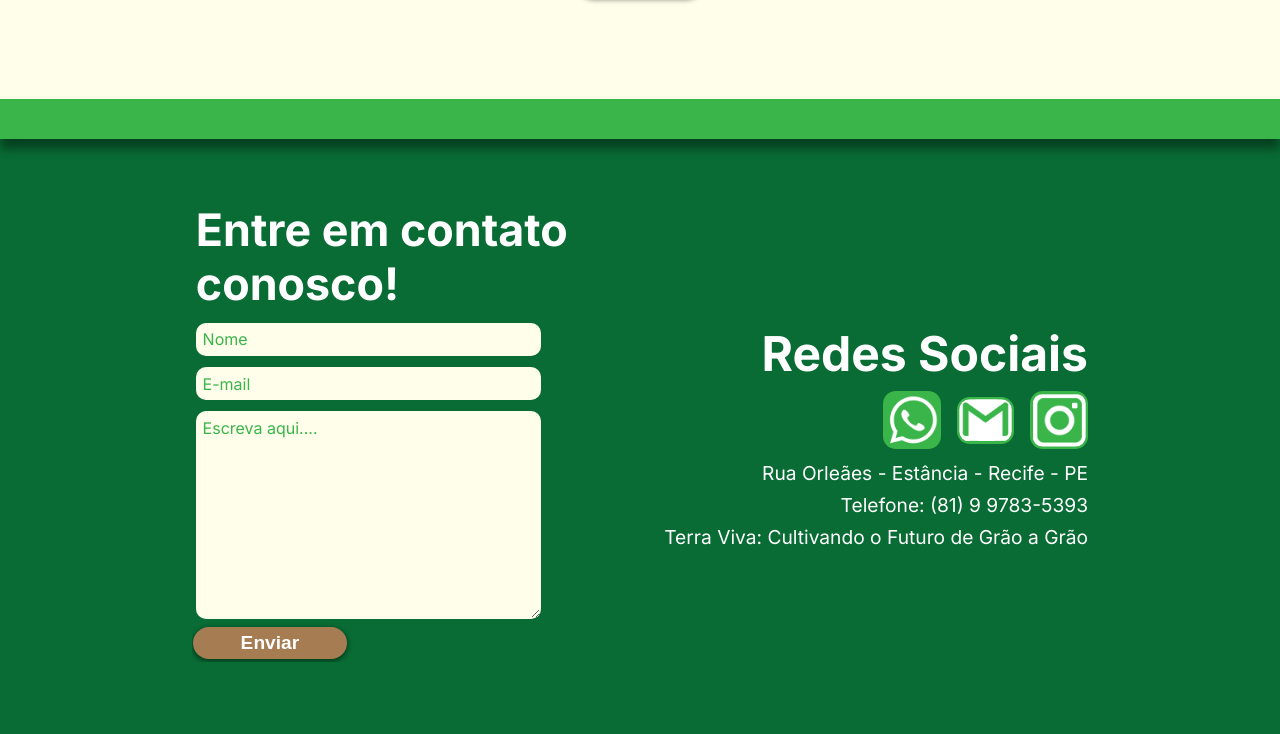
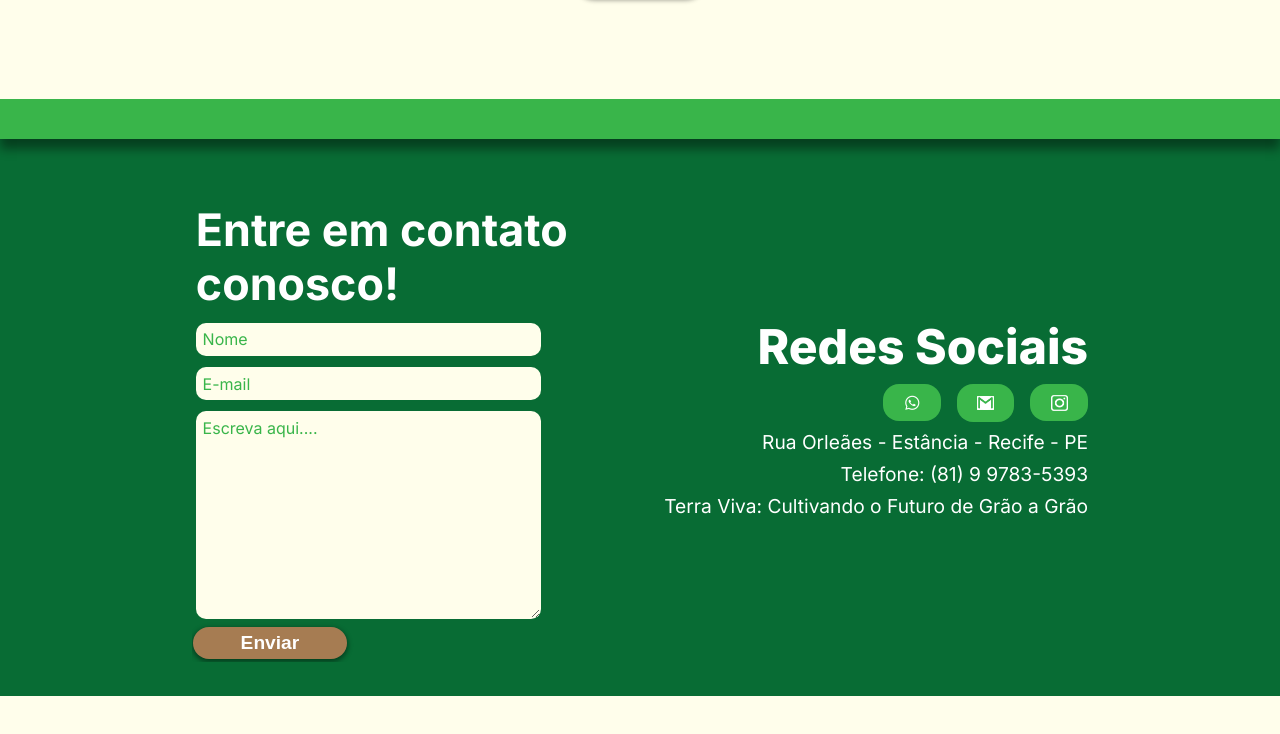
Before and after one commit to GuiJg/terra-viva, a website: page index.html in a window 1280 px wide. Shown: the part 2527-3261 px from the top of the page. After the commit the page ends 3223 px from the top, so only its background shows below. Drawn offline with Linux system fonts and the light colour scheme.

Commit message:
feat: footer page changed

```diff
--- a/index.html
+++ b/index.html
@@ -131,13 +131,13 @@
                 Redes Sociais
             </h2>
             <div class="medias-buttons">
-                <a href="https://wa.me/5581997835393">
+                <a href="https://wa.me/5581997835393" target="_blank">
                     <img src="assets/whatsapp-icon.png" alt="Icone do whatsapp">
                 </a>
-                <a href="mailto:terraviva.fertilizantess@gmail.com">
+                <a href="mailto:terraviva.fertilizantess@gmail.com" style="padding-top: 6%; padding-bottom: 6%;">
                     <img src="assets/email-icon.png" alt="Icone de e-mail eletronico">
                 </a>
-                <a href="https://www.instagram.com/terraviva.fertilizantes/">
+                <a href="https://www.instagram.com/terraviva.fertilizantes/" target="_blank">
                     <img src="assets/instagram-icon.png" alt="Icone do instagram">
                 </a>
             </div>
--- a/styles/obrigado.css
+++ b/styles/obrigado.css
@@ -9,7 +9,7 @@
 }
 
 body {
-  background: #FFFEEB;
+  background: linear-gradient(274deg, #4ac65b, #39b54a, #2d8e3a, #21672a);
   font-family: 'Inter', sans-serif;
 }
 
--- a/styles/style.css
+++ b/styles/style.css
@@ -53,11 +53,6 @@ body {
   transition: all 0.3s;
 }
 
-/* .header-menu.sticky{
-    border-radius: 0;
-    gap: 10%;
-} */
-
 .header-link {
   text-decoration: none;
   font-weight: 800;
@@ -78,7 +73,7 @@ body {
   width: 0%;
   height: 2px;
   background-color: #175e20;
-  transition: width 0.2s ease-in-out, transform 0.4s ease-in-out;
+  transition: width 0.3s ease-in-out, transform 0.5s ease-in-out;
   transform: translateX(0%);
 }
 
@@ -362,7 +357,7 @@ body {
   align-items: center;
   width: 30%;
   margin-top: 5%;
-  margin-bottom: 5%;
+  margin-bottom: 2%;
 }
 
 .forms h2{
@@ -431,6 +426,7 @@ body {
   width: 40%;
   border-radius: 10em;
   border: 0;
+  cursor: pointer;
   transition: 0.5s;
 }
 
@@ -460,6 +456,7 @@ body {
 
 .medias-container h2{
   font-size: 3rem;
+  font-weight: 800;
 }
 
 .medias-container p{
@@ -473,9 +470,21 @@ body {
   width: 40%;
 }
 
+.medias-buttons a{
+  display: flex;
+  justify-content: center;
+  align-items: center;
+  background-color: #39b54a;
+  border-radius: 1em;
+  padding: 5% 10% 5% 10%;
+  transition: 0.5s;
+}
+
+.medias-buttons a:hover{
+  background-color: #a67c52;
+}
+
 .medias-buttons img{
   width: 100%;
-  background-color: #39b54a;
-  padding: 4% 4% 4% 4%;
-  border-radius: 0.8em;
+  height: auto;
 }
```
